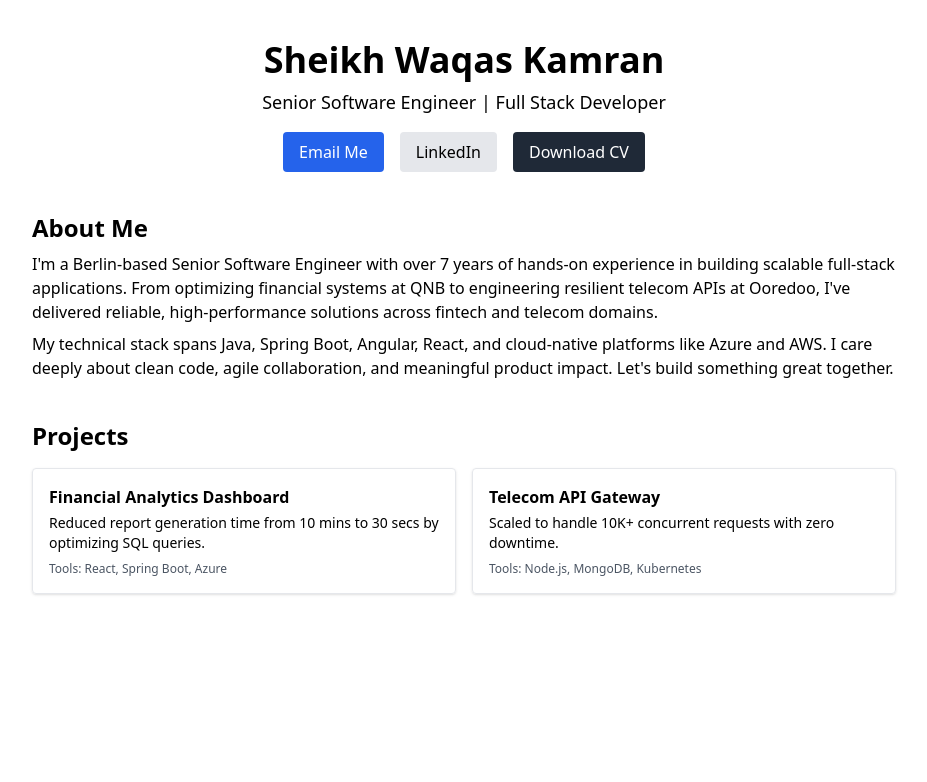
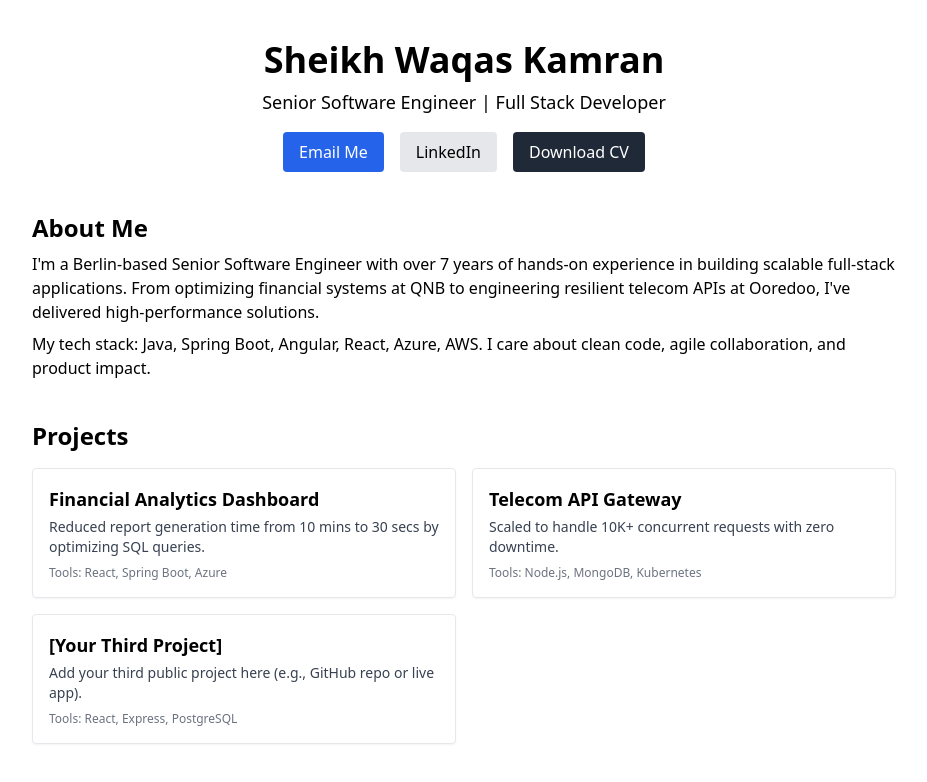
Before and after one commit to arrowprime/waqas-portfolio, a React (Vite) app: page / in a window 1280 px wide. Shown: the top 782 px of the page, without its empty margins (176-1103 px from the left). Built offline with nearby package versions, Linux system fonts and the light colour scheme.

Commit message:
Updated portfolio layout with working buttons and 3 projects

```diff
--- a/src/App.jsx
+++ b/src/App.jsx
@@ -2,61 +2,81 @@ import React from 'react';
 
 const App = () => {
   return (
-    <div className="max-w-4xl mx-auto px-4 py-10">
+    <div className="max-w-4xl mx-auto px-4 py-10 font-sans">
+      {/* Header */}
       <h1 className="text-4xl font-bold text-center mb-2">Sheikh Waqas Kamran</h1>
       <p className="text-center text-lg mb-4">
         Senior Software Engineer | Full Stack Developer
       </p>
 
+      {/* Buttons */}
       <div className="flex justify-center gap-4 mb-10">
         <a
-          href="mailto:you@example.com"
-          className="bg-blue-600 text-white px-4 py-2 rounded"
+          href="mailto:waqaserable786@gmail.com"
+          className="bg-blue-600 text-white px-4 py-2 rounded hover:bg-blue-700 transition"
         >
           Email Me
         </a>
         <a
-          href="https://linkedin.com"
-          className="bg-gray-200 px-4 py-2 rounded"
+          href="https://www.linkedin.com/in/sheikh-waqas-kamran-183aa415b/"
+          target="_blank"
+          rel="noopener noreferrer"
+          className="bg-gray-200 px-4 py-2 rounded hover:bg-gray-300 transition"
         >
           LinkedIn
         </a>
         <a
-          href="/Waqas_Kamran_CV.pdf"
-          className="bg-gray-800 text-white px-4 py-2 rounded"
+          href="/CV.pdf"
+          download
+          className="bg-gray-800 text-white px-4 py-2 rounded hover:bg-gray-900 transition"
         >
           Download CV
         </a>
       </div>
 
+      {/* About Section */}
       <section className="mb-10">
         <h2 className="text-2xl font-semibold mb-2">About Me</h2>
-        <p className="mb-2">
-          I'm a Berlin-based Senior Software Engineer with over 7 years of hands-on experience in building scalable full-stack applications.
-          From optimizing financial systems at QNB to engineering resilient telecom APIs at Ooredoo, I've delivered reliable, high-performance solutions across fintech and telecom domains.
+        <p>
+          I'm a Berlin-based Senior Software Engineer with over 7 years of hands-on experience
+          in building scalable full-stack applications. From optimizing financial systems at QNB
+          to engineering resilient telecom APIs at Ooredoo, I've delivered high-performance solutions.
         </p>
-        <p>
-          My technical stack spans Java, Spring Boot, Angular, React, and cloud-native platforms like Azure and AWS. I care deeply about clean code,
-          agile collaboration, and meaningful product impact. Let's build something great together.
+        <p className="mt-2">
+          My tech stack: Java, Spring Boot, Angular, React, Azure, AWS. I care about clean code,
+          agile collaboration, and product impact.
         </p>
       </section>
 
+      {/* Projects */}
       <section>
         <h2 className="text-2xl font-semibold mb-4">Projects</h2>
-        <div className="grid grid-cols-1 md:grid-cols-2 gap-4">
-          <div className="border p-4 rounded shadow">
-            <h3 className="font-semibold mb-1">Financial Analytics Dashboard</h3>
-            <p className="text-sm mb-2">
+        <div className="grid md:grid-cols-2 gap-4">
+          {/* Project 1 */}
+          <div className="border p-4 rounded shadow-sm hover:shadow-md transition">
+            <h3 className="text-lg font-semibold mb-1">Financial Analytics Dashboard</h3>
+            <p className="text-sm text-gray-700 mb-2">
               Reduced report generation time from 10 mins to 30 secs by optimizing SQL queries.
             </p>
-            <p className="text-xs text-gray-600">Tools: React, Spring Boot, Azure</p>
+            <p className="text-xs text-gray-500">Tools: React, Spring Boot, Azure</p>
           </div>
-          <div className="border p-4 rounded shadow">
-            <h3 className="font-semibold mb-1">Telecom API Gateway</h3>
-            <p className="text-sm mb-2">
+
+          {/* Project 2 */}
+          <div className="border p-4 rounded shadow-sm hover:shadow-md transition">
+            <h3 className="text-lg font-semibold mb-1">Telecom API Gateway</h3>
+            <p className="text-sm text-gray-700 mb-2">
               Scaled to handle 10K+ concurrent requests with zero downtime.
             </p>
-            <p className="text-xs text-gray-600">Tools: Node.js, MongoDB, Kubernetes</p>
+            <p className="text-xs text-gray-500">Tools: Node.js, MongoDB, Kubernetes</p>
+          </div>
+
+          {/* Project 3 (Placeholder for now) */}
+          <div className="border p-4 rounded shadow-sm hover:shadow-md transition">
+            <h3 className="text-lg font-semibold mb-1">[Your Third Project]</h3>
+            <p className="text-sm text-gray-700 mb-2">
+              Add your third public project here (e.g., GitHub repo or live app).
+            </p>
+            <p className="text-xs text-gray-500">Tools: React, Express, PostgreSQL</p>
           </div>
         </div>
       </section>
```
